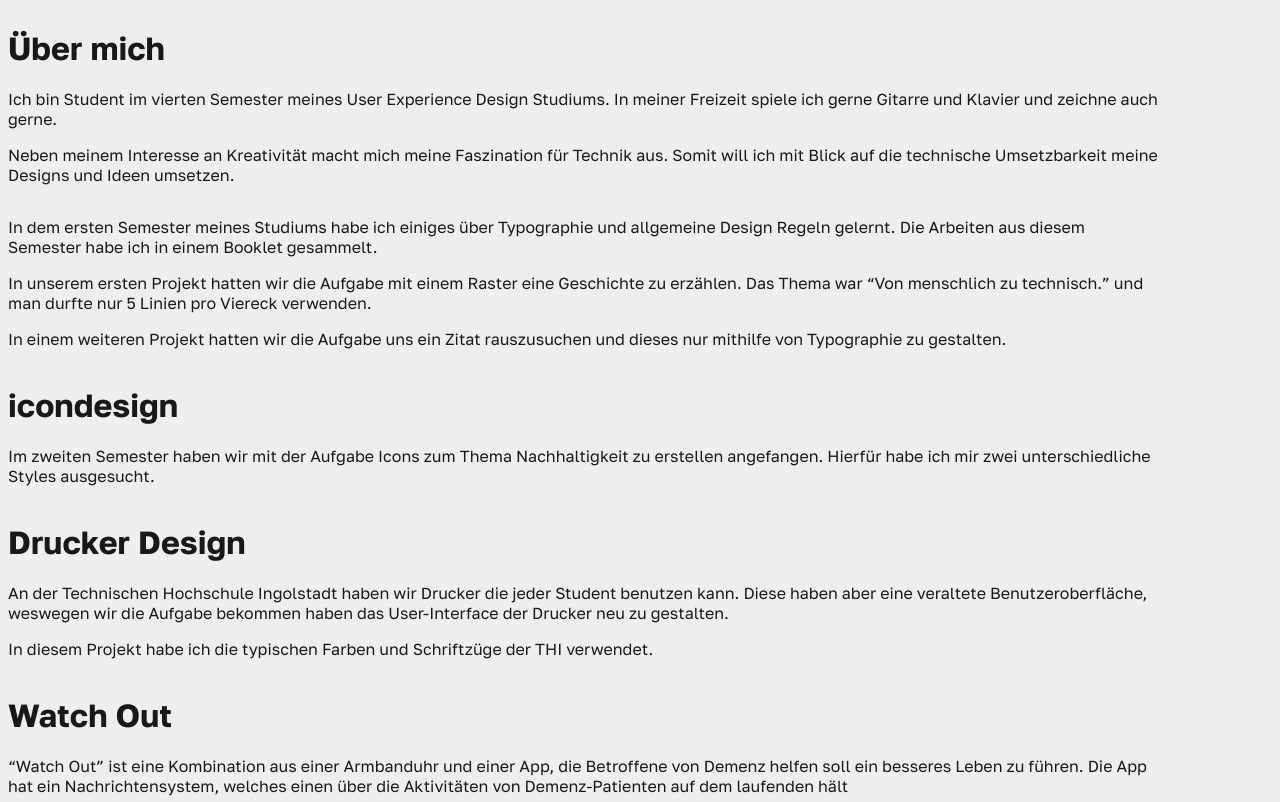
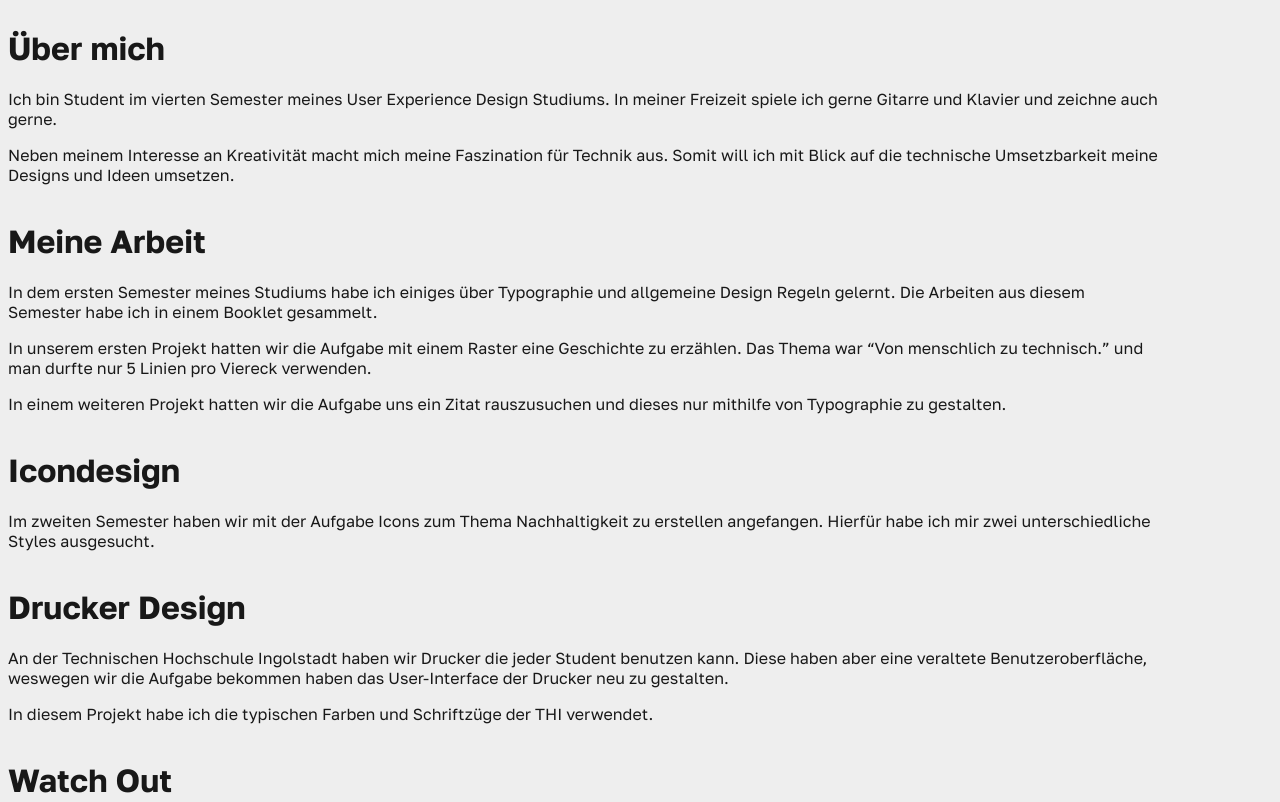
Before and after one commit to niiiicolaas/Nicolas-Weber-Portfolio, a plain HTML site: page index.html in a window 1280 px wide. Shown: the top 802 px of the page. Drawn offline with Linux system fonts and the light colour scheme.

Commit message:
Update index.html
Nichts besonderes

```diff
--- a/index.html
+++ b/index.html
@@ -22,6 +22,7 @@
       </p>
     </div>
     <div id="meineArbeit">
+      <h1>Meine Arbeit</h1>
       <p>
         In dem ersten Semester meines Studiums habe ich einiges über Typographie
         und allgemeine Design Regeln gelernt. Die Arbeiten aus diesem Semester
@@ -38,7 +39,7 @@
       </p>
     </div>
     <div id="icondesign">
-      <h1>icondesign</h1>
+      <h1>Icondesign</h1>
       <p>
         Im zweiten Semester haben wir mit der Aufgabe Icons zum Thema
         Nachhaltigkeit zu erstellen angefangen. Hierfür habe ich mir zwei
```
